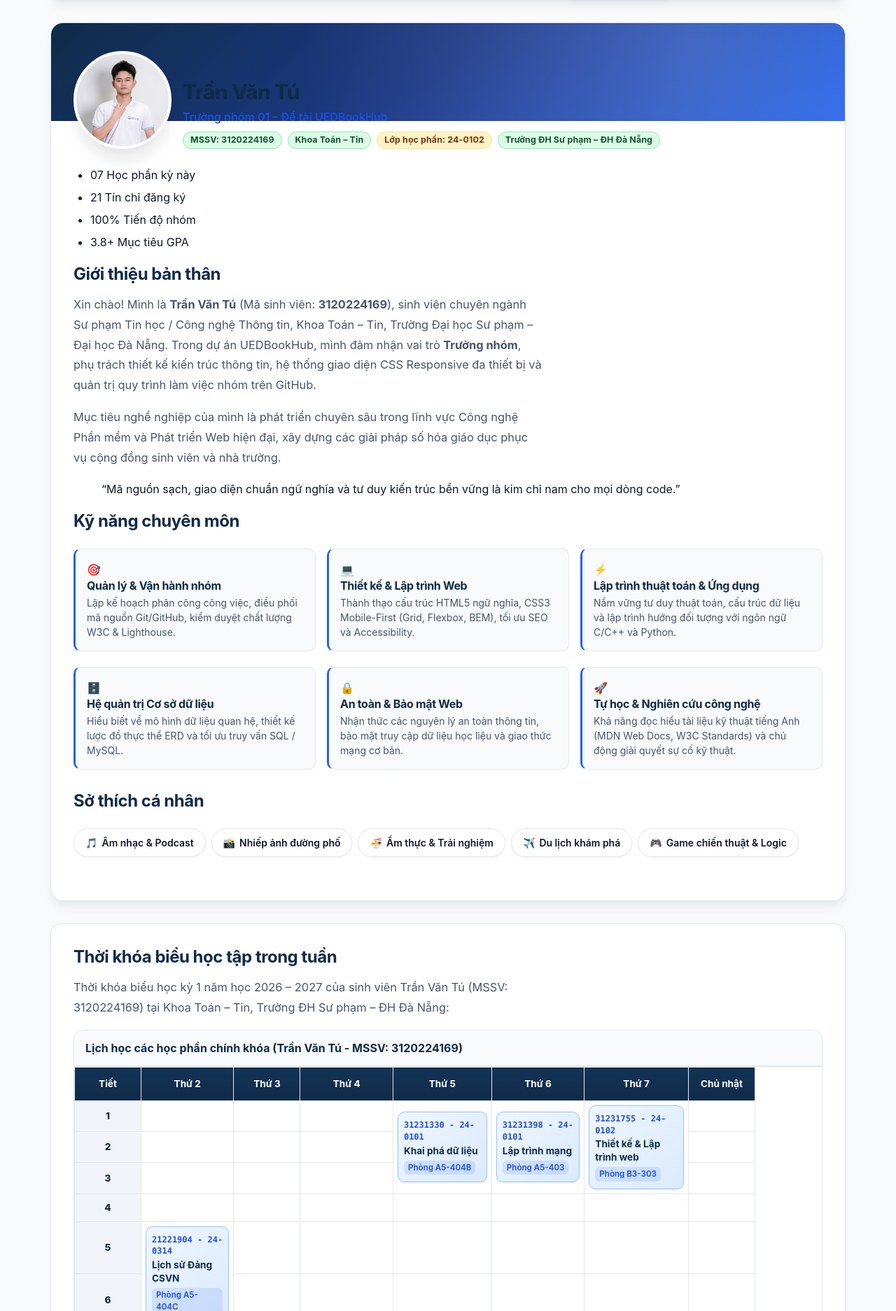
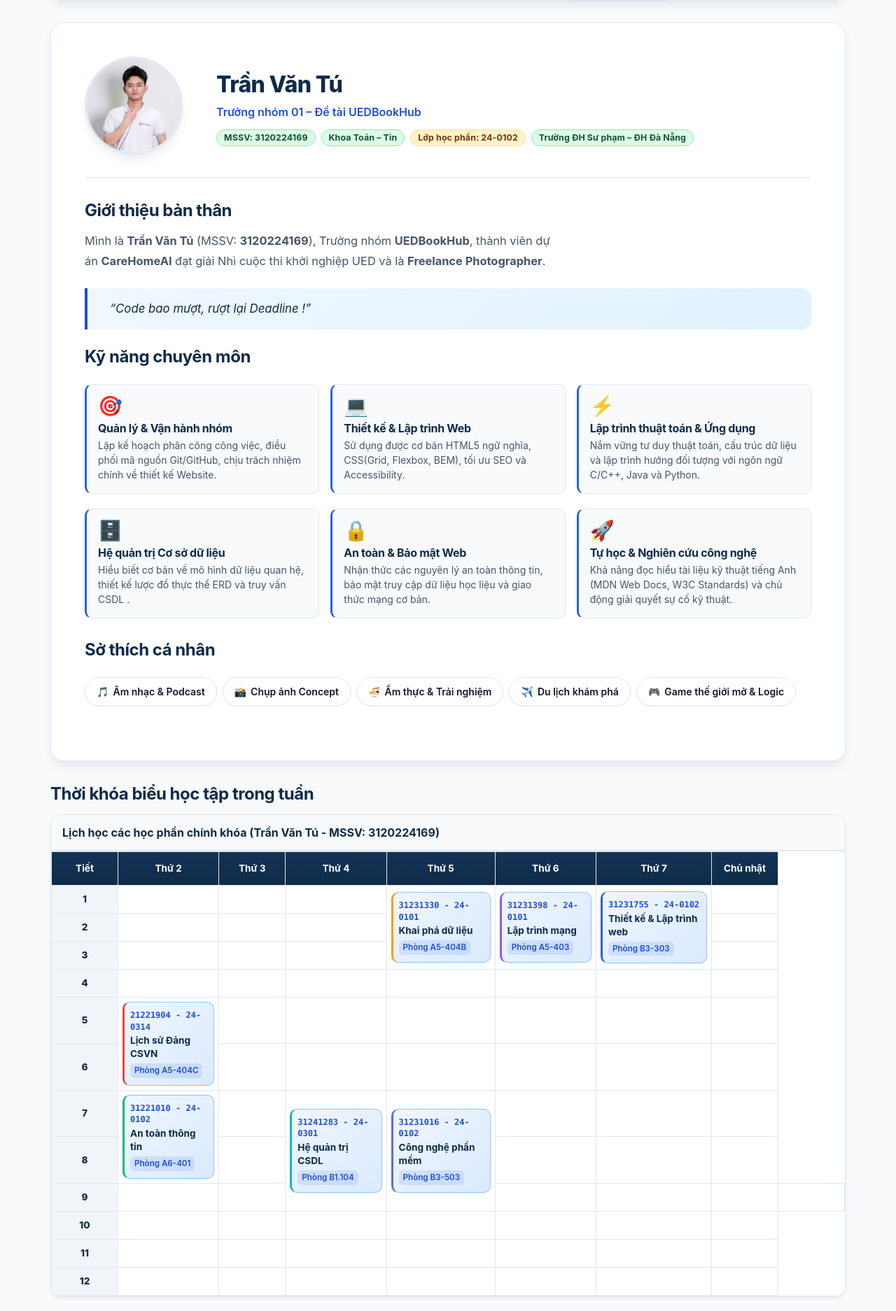
Before and after one commit to TuQNgaiDev/LTWeb-DoAn-Nhom01, a PHP site: page /thanhvien/3120224169_tu/gioithieu.html in a window 1280 px wide. Shown: the part 163-2037 px from the top of the page at 70% size. Run offline with PHP 8.4, Linux system fonts and the light colour scheme.

Commit message:
Update CSS

```diff
--- a/chi-tiet.html
+++ b/chi-tiet.html
@@ -5,7 +5,7 @@
   <meta name="viewport" content="width=device-width, initial-scale=1.0">
   <meta name="description" content="Xem chi tiết Giáo trình Giáo dục học do PGS.TS. Trần Xuân Bách &amp; TS. Hoàng Thế Hải chủ biên tại UEDBookHub. Thông số kỹ thuật, đề cương 6 chương và video bài giảng sư phạm UED.">
   <title>Chi tiết Giáo trình Giáo dục học | UEDBookHub</title>
-  <link rel="stylesheet" href="css/style.css?v=10">
+  <link rel="stylesheet" href="css/style.css?v=13">
 </head>
 <body class="trang">
 
--- a/css/style.css
+++ b/css/style.css
@@ -71,6 +71,7 @@ html {
   -webkit-font-smoothing: antialiased;
   -moz-osx-font-smoothing: grayscale;
   text-rendering: optimizeLegibility;
+  background-color: var(--nen);
 }
 
 body {
@@ -1447,44 +1448,64 @@ figcaption {
   margin-bottom: var(--khoang-cach-lg);
 }
 
-.ho-so-ca-nhan__bia {
-  height: 120px;
-  background: linear-gradient(135deg, #0f2b48 0%, #1e3a8a 50%, #2563eb 100%);
-}
-
 .ho-so-ca-nhan__than {
-  padding: 0 var(--khoang-cach-lg) var(--khoang-cach-lg);
+  padding: var(--khoang-cach-lg);
   position: relative;
 }
 
 .ho-so-ca-nhan__hang-dau {
   display: flex;
   flex-direction: column;
+  align-items: center;
+  text-align: center;
   gap: var(--khoang-cach);
-  margin-top: -60px;
-  margin-bottom: var(--khoang-cach-md);
+  margin-top: 0;
+  margin-bottom: var(--khoang-cach-lg);
+  padding-bottom: var(--khoang-cach-lg);
+  border-bottom: 1px solid var(--duong-vien);
 }
 
 @media (min-width: 640px) {
+  .ho-so-ca-nhan__than {
+    padding: var(--khoang-cach-xl);
+  }
+
   .ho-so-ca-nhan__hang-dau {
     flex-direction: row;
-    align-items: flex-end;
+    align-items: center;
+    text-align: left;
+    gap: var(--khoang-cach-xl);
   }
 }
 
 .ho-so-ca-nhan__anh {
-  width: 140px;
-  height: 140px;
+  width: 120px;
+  height: 120px;
   border-radius: 50%;
   object-fit: cover;
-  border: 4px solid var(--nen-the);
-  box-shadow: var(--bong-do-lg);
+  border: 3px solid var(--duong-vien);
+  box-shadow: var(--bong-do-md);
   background-color: var(--nen-the);
   flex-shrink: 0;
+  margin: 0;
+}
+
+@media (min-width: 640px) {
+  .ho-so-ca-nhan__anh {
+    width: 140px;
+    height: 140px;
+    margin: 0;
+  }
 }
 
 .ho-so-ca-nhan__thong-tin {
   flex: 1;
+}
+
+@media (min-width: 640px) {
+  .ho-so-ca-nhan__thong-tin {
+    padding-top: var(--khoang-cach-sm);
+  }
 }
 
 .ho-so-ca-nhan__ten {
@@ -1499,6 +1520,58 @@ figcaption {
   color: var(--mau-phu-dam);
   font-weight: 600;
   margin-bottom: 8px;
+}
+
+.luoi-thong-ke {
+  display: grid;
+  grid-template-columns: repeat(2, 1fr);
+  gap: var(--khoang-cach);
+  list-style: none;
+  padding: 0;
+  margin: var(--khoang-cach-lg) 0;
+}
+
+@media (min-width: 768px) {
+  .luoi-thong-ke {
+    grid-template-columns: repeat(4, 1fr);
+  }
+}
+
+.the-thong-ke {
+  display: flex;
+  flex-direction: column;
+  align-items: center;
+  justify-content: center;
+  text-align: center;
+  padding: var(--khoang-cach-md) var(--khoang-cach);
+  background: linear-gradient(135deg, #f8fafc 0%, #f1f5f9 100%);
+  border: 1px solid var(--duong-vien);
+  border-radius: var(--bo-goc-md);
+  box-shadow: var(--bong-do-sm);
+  transition: transform 0.2s ease, box-shadow 0.2s ease, border-color 0.2s ease;
+}
+
+.the-thong-ke:hover {
+  transform: translateY(-2px);
+  box-shadow: var(--bong-do-md);
+  border-color: var(--mau-phu);
+}
+
+.the-thong-ke__con-so {
+  display: block;
+  font-size: 1.85rem;
+  font-weight: 800;
+  color: var(--mau-phu-dam);
+  line-height: 1.2;
+  margin-bottom: 4px;
+}
+
+.the-thong-ke__nhan {
+  display: block;
+  font-size: var(--co-chu-nho);
+  color: var(--chu-mo);
+  font-weight: 600;
+  line-height: 1.3;
 }
 
 .luoi-ky-nang {
@@ -1996,6 +2069,7 @@ figcaption {
 .the--dem-lon {
   padding: var(--khoang-cach-lg);
   margin-bottom: var(--khoang-cach-md);
+  height: auto;
 }
 
 .khoi-chan-dung {
--- a/gioi-thieu.html
+++ b/gioi-thieu.html
@@ -5,7 +5,7 @@
   <meta name="viewport" content="width=device-width, initial-scale=1.0">
   <meta name="description" content="Giới thiệu nhóm tác giả phát triển UEDBookHub thuộc Khoa Toán - Tin, Trường Đại học Sư phạm - Đại học Đà Nẵng và liên kết trang cá nhân từng thành viên.">
   <title>Giới thiệu nhóm phát triển | UEDBookHub</title>
-  <link rel="stylesheet" href="css/style.css?v=10">
+  <link rel="stylesheet" href="css/style.css?v=13">
 </head>
 <body class="trang">
   <header class="dau-trang">
--- a/index.html
+++ b/index.html
@@ -5,7 +5,7 @@
   <meta name="viewport" content="width=device-width, initial-scale=1.0">
   <meta name="description" content="UEDBookHub là hệ thống học liệu trực tuyến và quản lý thư viện, đặt mua giáo trình dành cho sinh viên Trường Đại học Sư phạm - Đại học Đà Nẵng.">
   <title>Trang chủ | UEDBookHub - Thư viện số ĐH Sư phạm Đà Nẵng</title>
-  <link rel="stylesheet" href="css/style.css?v=10">
+  <link rel="stylesheet" href="css/style.css?v=13">
 </head>
 <body class="trang">
   <header class="dau-trang">
--- a/lien-he.html
+++ b/lien-he.html
@@ -5,7 +5,7 @@
   <meta name="viewport" content="width=device-width, initial-scale=1.0">
   <meta name="description" content="Đăng ký mượn giáo trình thư viện và đặt in sách học phần trực tuyến tại Trường Đại học Sư phạm - Đại học Đà Nẵng qua cổng UEDBookHub.">
   <title>Đăng ký mượn sách &amp; Đặt mua giáo trình | UEDBookHub</title>
-  <link rel="stylesheet" href="css/style.css?v=10">
+  <link rel="stylesheet" href="css/style.css?v=13">
 </head>
 <body class="trang">
   <header class="dau-trang">
--- a/thanhvien/3120224169_tu/css/style.css
+++ b/thanhvien/3120224169_tu/css/style.css
@@ -3,32 +3,112 @@
   box-shadow: var(--bong-do-md);
   border: 1px solid var(--duong-vien);
   background-color: var(--nen-the);
+  overflow: hidden;
+  margin-bottom: var(--khoang-cach-lg);
 }
 
-.ho-so-ca-nhan__bia {
-  height: 140px;
-  background: linear-gradient(135deg, #0f2b48 0%, #1e3a8a 50%, #2563eb 100%);
+.ho-so-ca-nhan__than {
+  padding: var(--khoang-cach-lg);
   position: relative;
 }
 
-.ho-so-ca-nhan__bia::after {
-  content: "";
-  position: absolute;
-  top: 0;
-  left: 0;
-  right: 0;
-  bottom: 0;
-  background: radial-gradient(circle at 80% 20%, rgba(255, 255, 255, 0.15) 0%, transparent 60%);
-  pointer-events: none;
+.ho-so-ca-nhan__hang-dau {
+  display: flex;
+  flex-direction: column;
+  align-items: center;
+  text-align: center;
+  gap: var(--khoang-cach);
+  margin-top: 0;
+  margin-bottom: var(--khoang-cach-lg);
+  padding-bottom: var(--khoang-cach-lg);
+  border-bottom: 1px solid var(--duong-vien);
 }
 
 .ho-so-ca-nhan__anh {
-  transition: transform 0.25s ease, box-shadow 0.25s ease;
+  width: 120px;
+  height: 120px;
+  border-radius: 50%;
+  object-fit: cover;
+  border: 3px solid var(--duong-vien);
+  box-shadow: var(--bong-do-md);
+  background-color: var(--nen-the);
+  flex-shrink: 0;
+  margin: 0;
+  transition: transform 0.25s ease, box-shadow 0.25s ease, border-color 0.25s ease;
 }
 
 .ho-so-ca-nhan__anh:hover {
   transform: scale(1.04);
   box-shadow: 0 12px 24px -4px rgba(15, 23, 42, 0.2);
+  border-color: var(--mau-phu);
+}
+
+.ho-so-ca-nhan__thong-tin {
+  flex: 1;
+}
+
+.ho-so-ca-nhan__ten {
+  font-size: 1.75rem;
+  font-weight: 800;
+  color: var(--mau-chinh);
+  margin: 0 0 6px;
+  line-height: 1.25;
+}
+
+.ho-so-ca-nhan__vai-tro {
+  font-size: var(--co-chu-chuan);
+  color: var(--mau-phu-dam);
+  font-weight: 600;
+  margin-bottom: 12px;
+}
+
+.ho-so-ca-nhan__thong-tin .nhom-nut {
+  display: flex;
+  flex-wrap: wrap;
+  gap: var(--khoang-cach-sm);
+  justify-content: center;
+}
+
+@media (min-width: 640px) {
+  .ho-so-ca-nhan__than {
+    padding: var(--khoang-cach-xl);
+  }
+
+  .ho-so-ca-nhan__hang-dau {
+    flex-direction: row;
+    align-items: center;
+    text-align: left;
+    gap: var(--khoang-cach-xl);
+  }
+
+  .ho-so-ca-nhan__anh {
+    width: 140px;
+    height: 140px;
+  }
+
+  .ho-so-ca-nhan__ten {
+    font-size: 2rem;
+  }
+
+  .ho-so-ca-nhan__thong-tin .nhom-nut {
+    justify-content: flex-start;
+  }
+}
+
+.the-phuong-cham {
+  margin: var(--khoang-cach-md) 0;
+  padding: var(--khoang-cach) var(--khoang-cach-lg);
+  background: linear-gradient(135deg, #f0f7ff 0%, #e0f2fe 100%);
+  border-left: 4px solid var(--mau-phu-dam);
+  border-radius: 0 var(--bo-goc-md) var(--bo-goc-md) 0;
+  font-style: italic;
+  color: var(--mau-chinh);
+}
+
+.the-phuong-cham p {
+  margin: 0;
+  font-size: 1.05rem;
+  line-height: 1.6;
 }
 
 .the-ky-nang {
@@ -41,6 +121,13 @@
   border-left-color: var(--mau-nhan);
 }
 
+.the-ky-nang__bieu-tuong {
+  font-size: 1.75rem;
+  line-height: 1;
+  margin-bottom: 8px;
+  display: inline-block;
+}
+
 .the-mon-hoc {
   cursor: default;
 }
@@ -49,20 +136,35 @@
   background: linear-gradient(135deg, #e0f2fe 0%, #bfdbfe 100%);
 }
 
-.ho-so-ca-nhan__anh {
-  width: 110px;
-  height: 110px;
-  margin-top: -40px;
+.the-mon-hoc--khai-pha { border-left: 3.5px solid #f59e0b; }
+.the-mon-hoc--lap-trinh-mang { border-left: 3.5px solid #8b5cf6; }
+.the-mon-hoc--web { border-left: 3.5px solid #2563eb; }
+.the-mon-hoc--lich-su { border-left: 3.5px solid #ef4444; }
+.the-mon-hoc--attt { border-left: 3.5px solid #10b981; }
+.the-mon-hoc--csdl { border-left: 3.5px solid #06b6d4; }
+.the-mon-hoc--cnpm { border-left: 3.5px solid #6366f1; }
+
+.khoi-thoi-khoa-bieu {
+  margin-bottom: var(--khoang-cach-lg);
 }
 
-@media (min-width: 640px) {
-  .ho-so-ca-nhan__anh {
-    width: 140px;
-    height: 140px;
-    margin-top: -60px;
-  }
+.khung-hanh-dong-ca-nhan {
+  display: flex;
+  flex-wrap: wrap;
+  gap: var(--khoang-cach);
+  margin-top: var(--khoang-cach-md);
+  margin-bottom: var(--khoang-cach-lg);
+  justify-content: space-between;
+}
 
-  .ho-so-ca-nhan__ten {
-    font-size: 1.85rem;
-  }
+.nut--vien {
+  background-color: transparent;
+  color: var(--mau-chinh);
+  border: 1.5px solid var(--duong-vien-dam);
 }
+
+.nut--vien:hover {
+  background-color: var(--nen);
+  border-color: var(--mau-chinh);
+  color: var(--mau-chinh);
+}
--- a/thanhvien/3120224169_tu/gioithieu.html
+++ b/thanhvien/3120224169_tu/gioithieu.html
@@ -5,8 +5,8 @@
   <meta name="viewport" content="width=device-width, initial-scale=1.0">
   <meta name="description" content="Trang giới thiệu cá nhân sinh viên Trần Văn Tú - Trưởng nhóm đề tài UEDBookHub, Khoa Toán - Tin, Trường Đại học Sư phạm - Đại học Đà Nẵng.">
   <title>Giới thiệu thành viên: Trần Văn Tú | UEDBookHub</title>
-  <link rel="stylesheet" href="../../css/style.css?v=10">
-  <link rel="stylesheet" href="css/style.css?v=10">
+  <link rel="stylesheet" href="../../css/style.css?v=13">
+  <link rel="stylesheet" href="css/style.css?v=13">
 </head>
 <body class="trang">
   <header class="dau-trang">
@@ -28,7 +28,6 @@
   <main class="noi-dung-chinh">
 
     <article class="ho-so-ca-nhan">
-      <div class="ho-so-ca-nhan__bia"></div>
       <div class="ho-so-ca-nhan__than">
         <div class="ho-so-ca-nhan__hang-dau">
           <img class="ho-so-ca-nhan__anh" src="../../images/TranVanTu.webp" alt="Ảnh chân dung sinh viên Trần Văn Tú" width="160" height="160">
@@ -44,35 +43,13 @@
           </div>
         </div>
 
-        <ul class="luoi-thong-ke" aria-label="Thống kê học tập và dự án">
-          <li class="the-thong-ke">
-            <span class="the-thong-ke__con-so">07</span>
-            <span class="the-thong-ke__nhan">Học phần kỳ này</span>
-          </li>
-          <li class="the-thong-ke">
-            <span class="the-thong-ke__con-so">21</span>
-            <span class="the-thong-ke__nhan">Tín chỉ đăng ký</span>
-          </li>
-          <li class="the-thong-ke">
-            <span class="the-thong-ke__con-so">100%</span>
-            <span class="the-thong-ke__nhan">Tiến độ nhóm</span>
-          </li>
-          <li class="the-thong-ke">
-            <span class="the-thong-ke__con-so">3.8+</span>
-            <span class="the-thong-ke__nhan">Mục tiêu GPA</span>
-          </li>
-        </ul>
-
         <section>
           <h2>Giới thiệu bản thân</h2>
           <p class="doan-van-dai">
-            Xin chào! Mình là <strong>Trần Văn Tú</strong> (Mã sinh viên: <strong>3120224169</strong>), sinh viên chuyên ngành Sư phạm Tin học / Công nghệ Thông tin, Khoa Toán – Tin, Trường Đại học Sư phạm – Đại học Đà Nẵng. Trong dự án UEDBookHub, mình đảm nhận vai trò <strong>Trưởng nhóm</strong>, phụ trách thiết kế kiến trúc thông tin, hệ thống giao diện CSS Responsive đa thiết bị và quản trị quy trình làm việc nhóm trên GitHub.
-          </p>
-          <p class="doan-van-dai">
-            Mục tiêu nghề nghiệp của mình là phát triển chuyên sâu trong lĩnh vực Công nghệ Phần mềm và Phát triển Web hiện đại, xây dựng các giải pháp số hóa giáo dục phục vụ cộng đồng sinh viên và nhà trường.
+            Mình là <strong>Trần Văn Tú</strong> (MSSV: <strong>3120224169</strong>), Trưởng nhóm <strong>UEDBookHub</strong>, thành viên dự án <strong>CareHomeAI</strong> đạt giải Nhì cuộc thi khởi nghiệp UED và là <strong>Freelance Photographer</strong>.
           </p>
           <blockquote class="the-phuong-cham">
-            <p>“Mã nguồn sạch, giao diện chuẩn ngữ nghĩa và tư duy kiến trúc bền vững là kim chỉ nam cho mọi dòng code.”</p>
+            <p>“Code bao mượt, rượt lại Deadline !”</p>
           </blockquote>
         </section>
 
@@ -82,22 +59,22 @@
             <li class="the-ky-nang">
               <span class="the-ky-nang__bieu-tuong" aria-hidden="true">🎯</span>
               <h3 class="the-ky-nang__tieu-de">Quản lý &amp; Vận hành nhóm</h3>
-              <p class="the-ky-nang__mo-ta">Lập kế hoạch phân công công việc, điều phối mã nguồn Git/GitHub, kiểm duyệt chất lượng W3C &amp; Lighthouse.</p>
+              <p class="the-ky-nang__mo-ta">Lập kế hoạch phân công công việc, điều phối mã nguồn Git/GitHub, chịu trách nhiệm chính về thiết kế Website.</p>
             </li>
             <li class="the-ky-nang">
               <span class="the-ky-nang__bieu-tuong" aria-hidden="true">💻</span>
               <h3 class="the-ky-nang__tieu-de">Thiết kế &amp; Lập trình Web</h3>
-              <p class="the-ky-nang__mo-ta">Thành thạo cấu trúc HTML5 ngữ nghĩa, CSS3 Mobile-First (Grid, Flexbox, BEM), tối ưu SEO và Accessibility.</p>
+              <p class="the-ky-nang__mo-ta">Sử dụng được cơ bản HTML5 ngữ nghĩa, CSS(Grid, Flexbox, BEM), tối ưu SEO và Accessibility.</p>
             </li>
             <li class="the-ky-nang">
               <span class="the-ky-nang__bieu-tuong" aria-hidden="true">⚡</span>
               <h3 class="the-ky-nang__tieu-de">Lập trình thuật toán &amp; Ứng dụng</h3>
-              <p class="the-ky-nang__mo-ta">Nắm vững tư duy thuật toán, cấu trúc dữ liệu và lập trình hướng đối tượng với ngôn ngữ C/C++ và Python.</p>
+              <p class="the-ky-nang__mo-ta">Nắm vững tư duy thuật toán, cấu trúc dữ liệu và lập trình hướng đối tượng với ngôn ngữ C/C++, Java và Python.</p>
             </li>
             <li class="the-ky-nang">
               <span class="the-ky-nang__bieu-tuong" aria-hidden="true">🗄️</span>
               <h3 class="the-ky-nang__tieu-de">Hệ quản trị Cơ sở dữ liệu</h3>
-              <p class="the-ky-nang__mo-ta">Hiểu biết về mô hình dữ liệu quan hệ, thiết kế lược đồ thực thể ERD và tối ưu truy vấn SQL / MySQL.</p>
+              <p class="the-ky-nang__mo-ta">Hiểu biết cơ bản về mô hình dữ liệu quan hệ, thiết kế lược đồ thực thể ERD và truy vấn CSDL .</p>
             </li>
             <li class="the-ky-nang">
               <span class="the-ky-nang__bieu-tuong" aria-hidden="true">🔒</span>
@@ -116,20 +93,17 @@
           <h2>Sở thích cá nhân</h2>
           <ul class="danh-sach-so-thich">
             <li class="the-so-thich"><span aria-hidden="true">🎵</span> Âm nhạc &amp; Podcast</li>
-            <li class="the-so-thich"><span aria-hidden="true">📸</span> Nhiếp ảnh đường phố</li>
+            <li class="the-so-thich"><span aria-hidden="true">📸</span> Chụp ảnh Concept</li>
             <li class="the-so-thich"><span aria-hidden="true">🍜</span> Ẩm thực &amp; Trải nghiệm</li>
             <li class="the-so-thich"><span aria-hidden="true">✈️</span> Du lịch khám phá</li>
-            <li class="the-so-thich"><span aria-hidden="true">🎮</span> Game chiến thuật &amp; Logic</li>
+            <li class="the-so-thich"><span aria-hidden="true">🎮</span> Game thế giới mở &amp; Logic</li>
           </ul>
         </section>
       </div>
     </article>
 
-    <section class="the the--dem-lon">
+    <section class="khoi-thoi-khoa-bieu">
       <h2>Thời khóa biểu học tập trong tuần</h2>
-      <p class="doan-van-dai">
-        Thời khóa biểu học kỳ 1 năm học 2026 – 2027 của sinh viên Trần Văn Tú (MSSV: 3120224169) tại Khoa Toán – Tin, Trường ĐH Sư phạm – ĐH Đà Nẵng:
-      </p>
 
       <div class="bang-cuon">
         <table class="bang-tkb">
@@ -301,17 +275,17 @@
           </tbody>
         </table>
       </div>
+    </section>
 
-      <div class="khung-hanh-dong-ca-nhan">
-        <a class="nut nut--vien" href="../../gioi-thieu.html">&larr; Quay về danh sách nhóm</a>
-        <a class="nut nut--chinh" href="../../chi-tiet.html">Xem giáo trình tiêu biểu &rarr;</a>
-      </div>
-    </section>
+    <div class="khung-hanh-dong-ca-nhan">
+      <a class="nut nut--vien" href="../../gioi-thieu.html">&larr; Quay về danh sách nhóm</a>
+      <a class="nut nut--chinh" href="../../chi-tiet.html">Xem giáo trình tiêu biểu &rarr;</a>
+    </div>
   </main>
 
   <footer class="chan-trang">
-    <p>&copy; 2026 UEDBookHub – Sinh viên thực hiện: Trần Văn Tú (MSSV: 3120224169).</p>
-    <p>Khoa Toán – Tin, Trường Đại học Sư phạm – Đại học Đà Nẵng. <a href="../../gioi-thieu.html">Quay về trang giới thiệu nhóm</a>.</p>
+    <p>&copy; 2026 UEDBookHub – Nhóm 01 (Trần Văn Tú, Bhling Trường, Lê Trung Hậu, Nguyễn Tuấn Nhật Thanh).</p>
+    <p>Khoa Toán – Tin, Trường Đại học Sư phạm – Đại học Đà Nẵng. Địa chỉ: 459 Tôn Đức Thắng, Quận Liên Chiểu, TP. Đà Nẵng.</p>
   </footer>
 </body>
 </html>
```
Also changed, not shown: other parts of css/style.css (+11 -49 lines), css/04-thanh-phan.css (+85 -13 lines), css/05-tien-ich.css (+12 -14 lines), danh-sach.html (+8 -8 lines).
